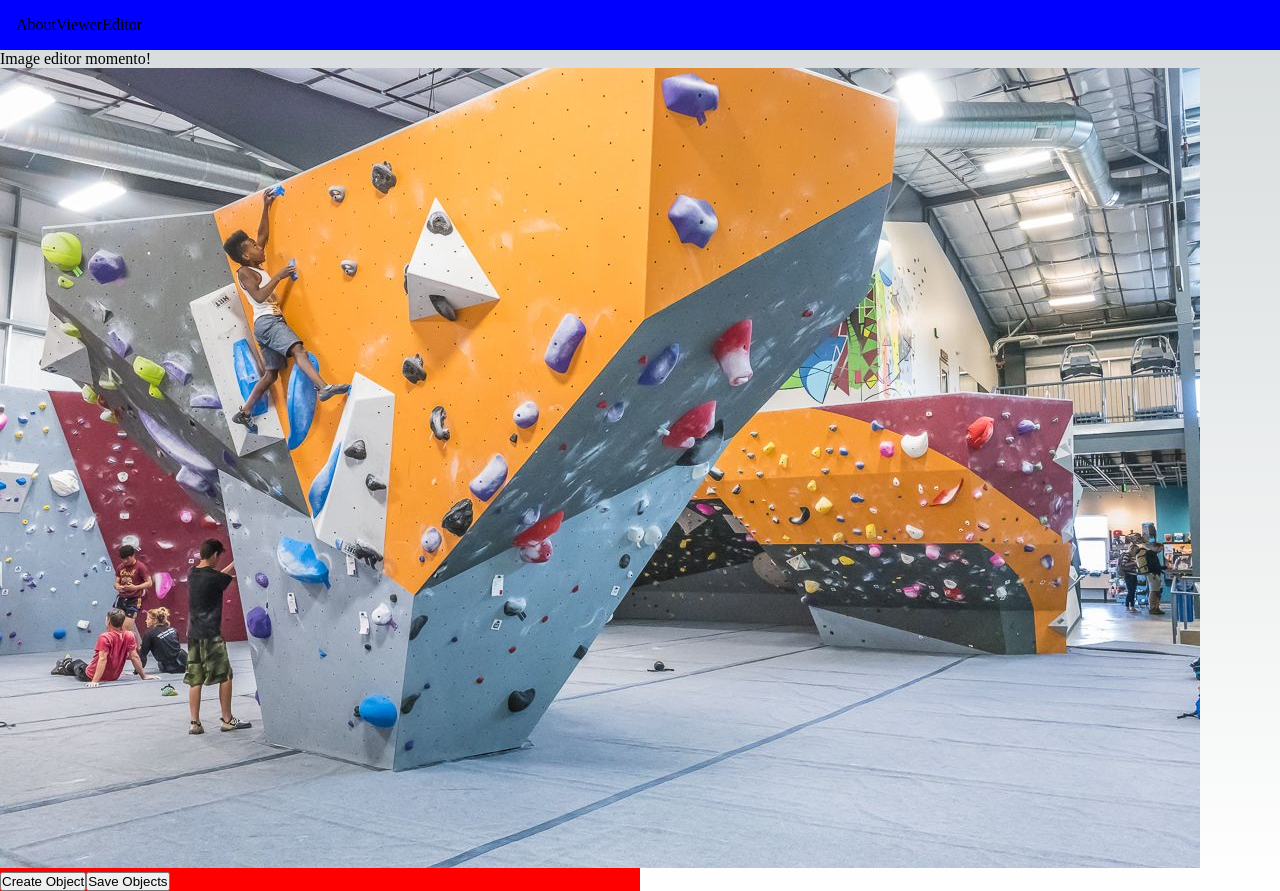
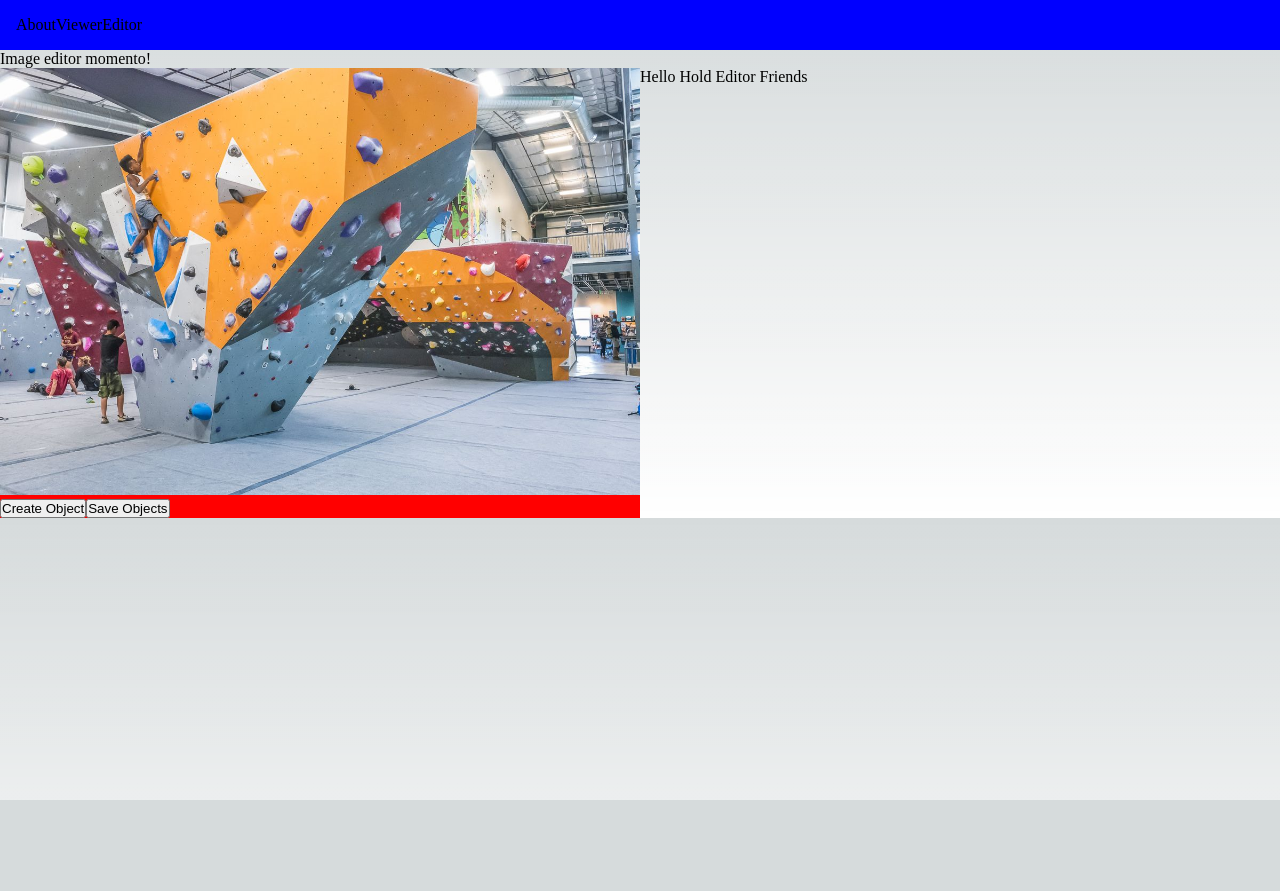
Before and after one commit to tayydev/digital-tape, a Next.js app: page /editor in a window 1280 px wide. After the commit the page ends 800 px from the top, so only its background shows below. Built offline with nearby package versions, Linux system fonts and the light colour scheme.

Commit message:
Bounds working

```diff
--- a/src/app/editor/imageEditor.tsx
+++ b/src/app/editor/imageEditor.tsx
@@ -1,6 +1,6 @@
 import {saveAs} from "file-saver";
 import Draggable from "react-draggable";
-import React from "react";
+import React, { useRef, useEffect, useState } from 'react';
 import {ClimbingRoute, HoldData} from "@/app/editor/climbingRoute";
 import { v4 as uuidv4 } from 'uuid';
 
@@ -11,7 +11,7 @@ interface ImageEditorProps {
 export default function ImageEditor(props: ImageEditorProps) {
     const [route, setRoute] = props.routeState
 
-    const handleStop = (id: string, mysticalIgnoredParameter: any, data: { x: number; y: number }) => {
+    const handleStop = (id: string, data: { x: number; y: number }) => {
         const hold = route.holds.filter(it => it.id == id)[0]
         hold.x = data.x
         hold.y = data.y
@@ -20,7 +20,6 @@ export default function ImageEditor(props: ImageEditorProps) {
 
     const createObject = () => {
         const newHold: HoldData = {
-            // id: randomUUID(),
             id: uuidv4(),
             x: 0,
             y: 0
@@ -40,16 +39,19 @@ export default function ImageEditor(props: ImageEditorProps) {
 
     return (
         <div>
-            <img src={route.image} alt={route.name} style={{ position: 'relative' }} />
+            <div style={{ position: 'relative', width: '100%', height: 'auto' }}>
+                <img src={route.image} alt={route.name} style={{width: '100%', height: 'auto' }} />
                 {route.holds.map((object) => (
                     <Draggable
+                        bounds={"parent"}
                         key={object.id}
                         defaultPosition={{ x: object.x, y: object.y }}
-                    onStop={(e, data) => handleStop(object.id, e, data)}
+                        onStop={(e, data) => handleStop(object.id, data)}
                     >
                         <div style={{ position: 'absolute' }}>Object {object.id}</div>
                     </Draggable>
                 ))}
+            </div>
             <button onClick={createObject}>Create Object</button>
             <button onClick={saveObjects}>Save Objects</button>
         </div>
```
Lines whose indentation alone changed are shown as unchanged.
